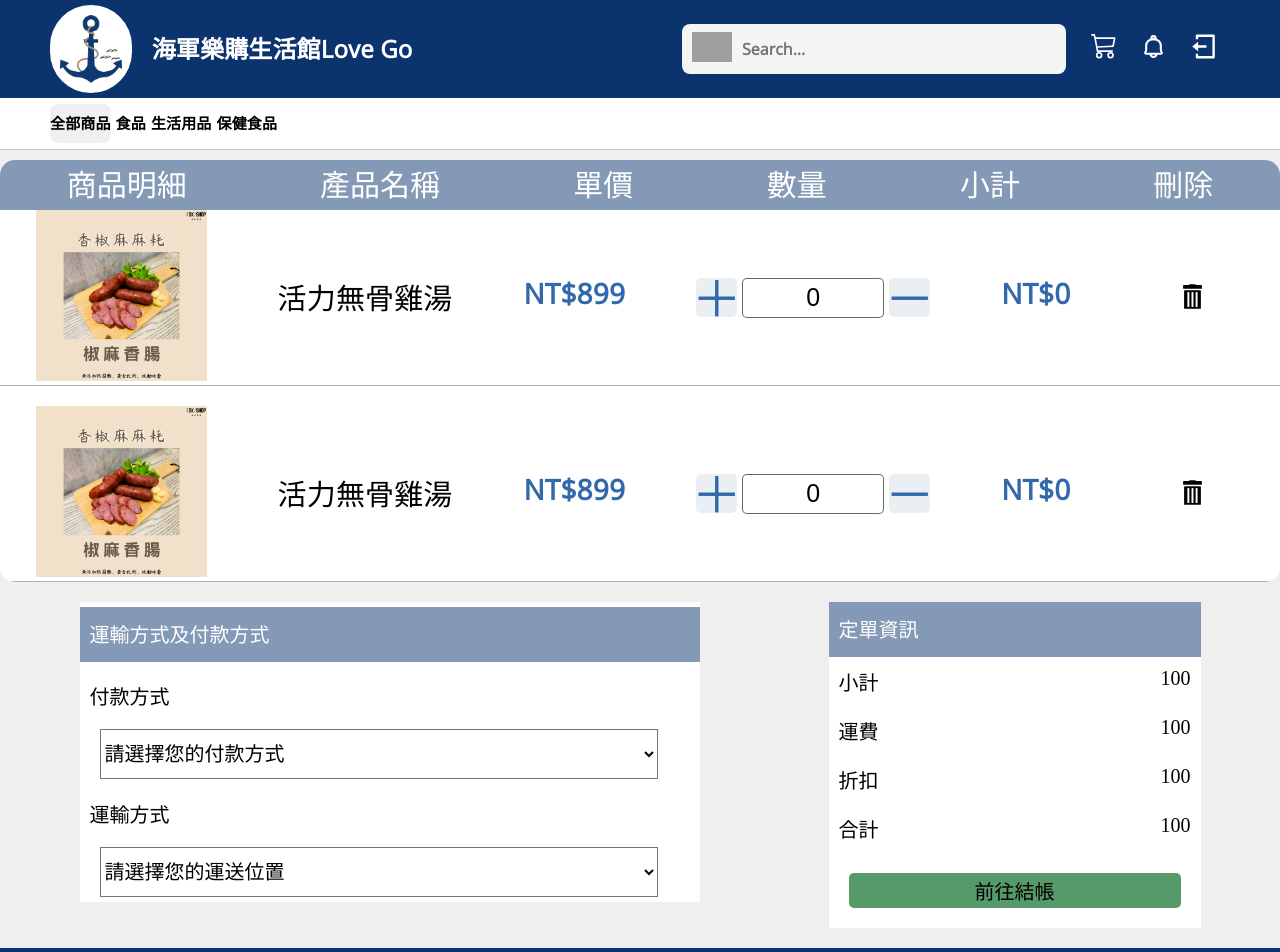
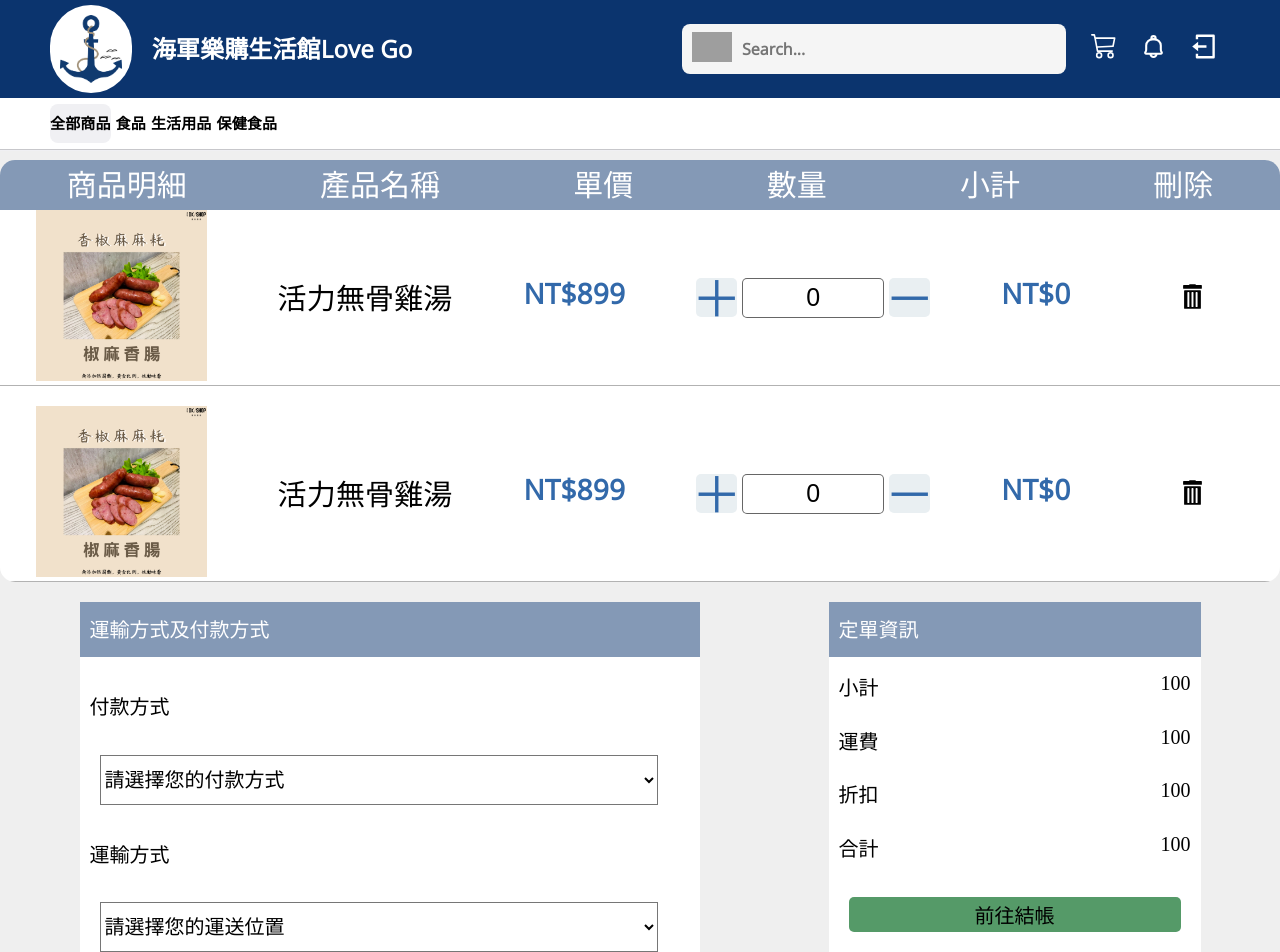
Before and after one commit to jiweihong0/lovego-frontend, a React (Create React App) app: page /lovego-frontend/Checkoutpage in a window 1280 px wide. Shown: the top 952 px of the page. Built offline with nearby package versions, Linux system fonts and the light colour scheme; grey boxes are pictures that could not be loaded.

Commit message:
feat:結帳畫面完成 problem:金額無法加總

```diff
--- a/src/components/Costdeliver/costdeliver.css
+++ b/src/components/Costdeliver/costdeliver.css
@@ -19,10 +19,10 @@
 .costdeliver-leftframe {
     display:flex;
     flex-direction:column;
-    justify-content: space-around;
+    justify-content: space-between;
     min-width:200px;
     width: 50%;
-    height:300px;
+    height:350px;
     background: #FFFFFF;
 }
 .costdeliver-leftframe p{
```
